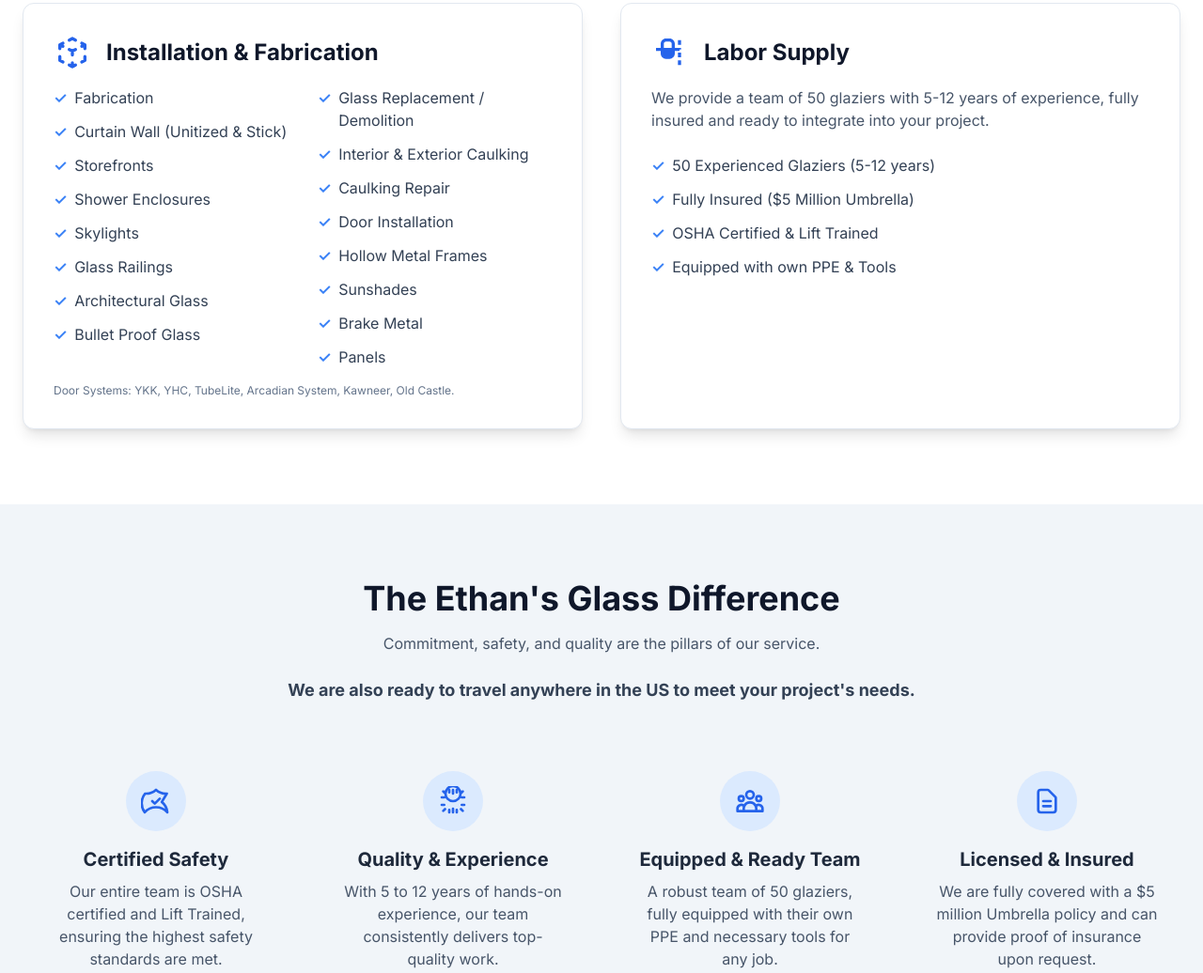
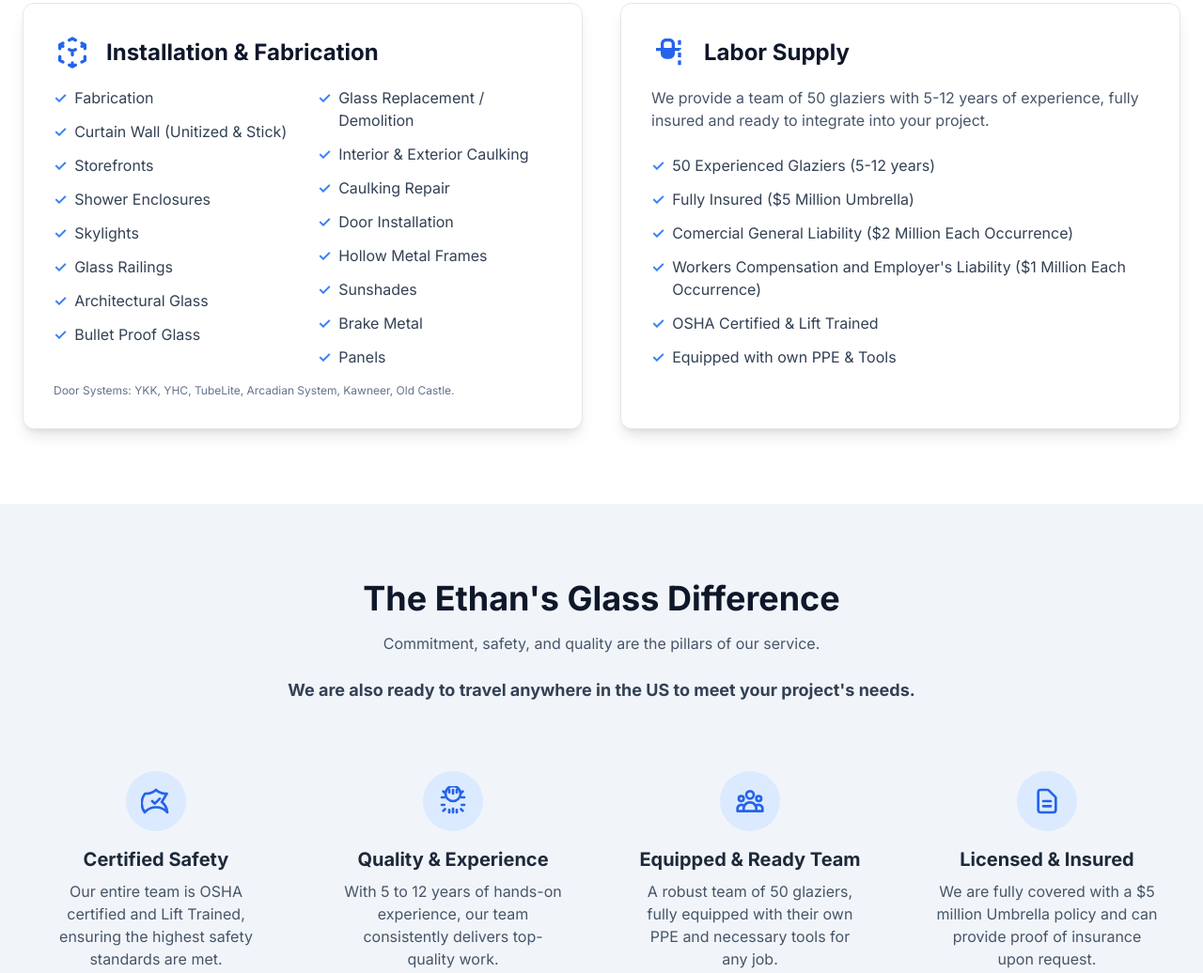
Before and after one commit to AndresC2007/ethans-glass-site, a plain HTML site: page index.html in a window 1280 px wide. Shown: the part 1109-2145 px from the top of the page at 94% size. Drawn offline with nearby package versions, Linux system fonts and the light colour scheme.

Commit message:
Se agregan seguros específicos en la sección la sección LABOR SUPPLY.

```diff
--- a/index.html
+++ b/index.html
@@ -138,6 +138,8 @@
                         <ul class="space-y-3 text-slate-700">
                             <li class="flex items-start"><span class="text-blue-500 font-bold mr-2">&#10003;</span> 50 Experienced Glaziers (5-12 years)</li>
                             <li class="flex items-start"><span class="text-blue-500 font-bold mr-2">&#10003;</span> Fully Insured ($5 Million Umbrella)</li>
+                            <li class="flex items-start"><span class="text-blue-500 font-bold mr-2">&#10003;</span> Comercial General Liability ($2 Million Each Occurrence)</li>
+                            <li class="flex items-start"><span class="text-blue-500 font-bold mr-2">&#10003;</span> Workers Compensation and Employer's Liability ($1 Million Each Occurrence)</li>
                             <li class="flex items-start"><span class="text-blue-500 font-bold mr-2">&#10003;</span> OSHA Certified & Lift Trained</li>
                             <li class="flex items-start"><span class="text-blue-500 font-bold mr-2">&#10003;</span> Equipped with own PPE & Tools</li>
                         </ul>
```
